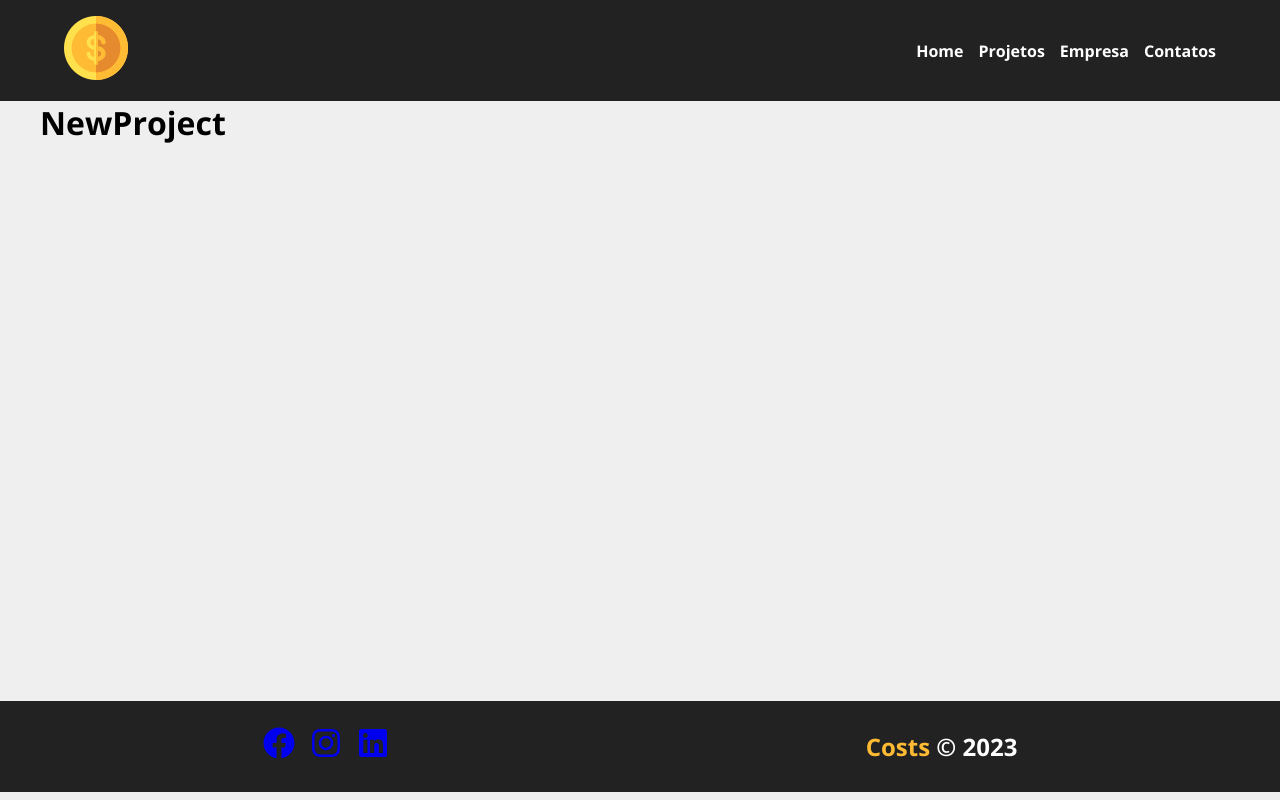
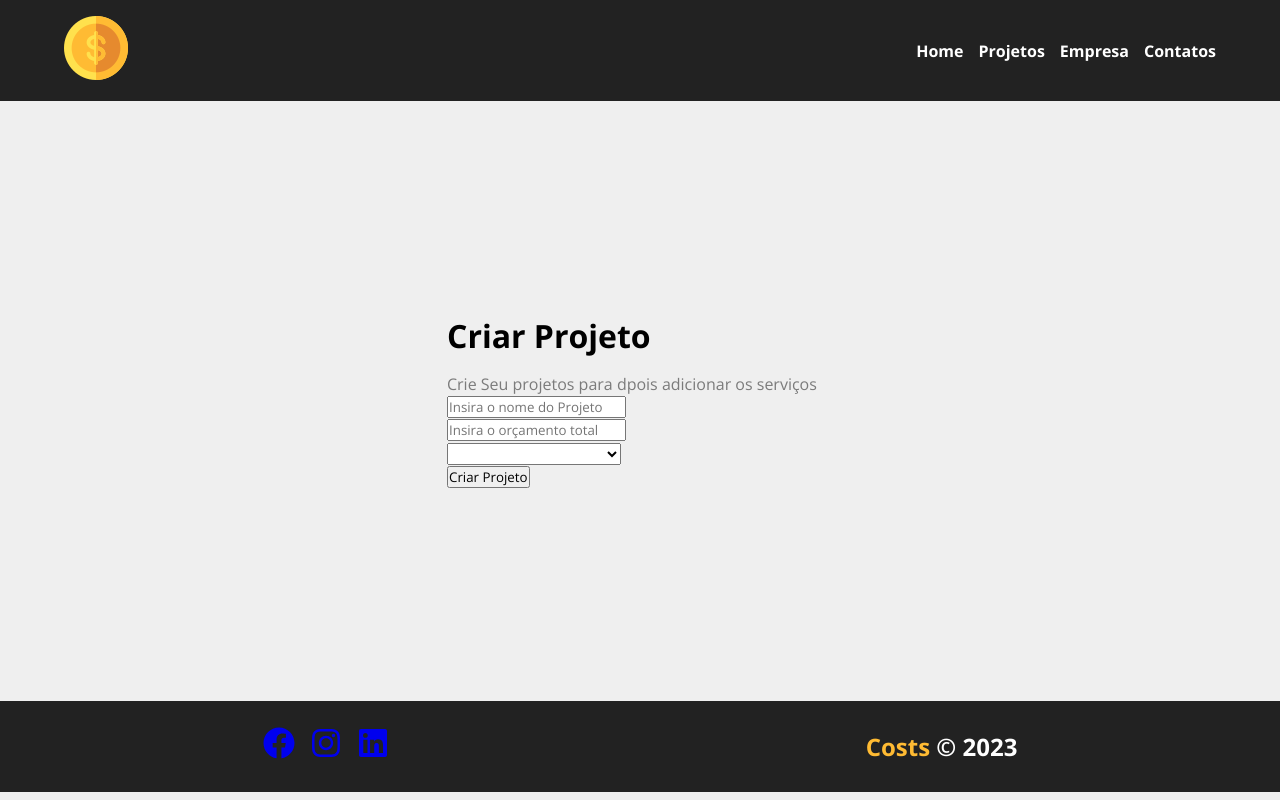
Before and after one commit to AlexSimao/projeto-costs, a React (Vite) app: page /newproject in a window 1280 px wide. Built offline with nearby package versions, Linux system fonts and the light colour scheme.

Commit message:
Criando a base do ProjectForm. Que serve para criar ovos projetos.

```diff
--- /dev/null
+++ b/src/components/project/ProjectForm.jsx
@@ -0,0 +1,34 @@
+function ProjectForm() {
+  return (
+    <form method="post">
+      <div>
+        <input
+          type="text"
+          placeholder="Insira o nome do Projeto"
+        />
+      </div>
+      <div>
+        <input
+          type="number"
+          placeholder="Insira o orçamento total"
+        />
+      </div>
+      <div>
+        <select
+          name="category_id"
+          id="category_id"
+        >
+          <option disabled>Selecione uma categoria</option>
+        </select>
+      </div>
+      <div>
+        <input
+          type="submit"
+          value="Criar Projeto"
+        />
+      </div>
+    </form>
+  );
+}
+
+export default ProjectForm;
--- a/src/components/routers/NewProject.jsx
+++ b/src/components/routers/NewProject.jsx
@@ -1,8 +1,13 @@
+import ProjectForm from "../project/ProjectForm";
+import styles from "./NewProject.module.css"
+
 function NewProject() {
   return (
-    <>
-      <h1>NewProject</h1>
-    </>
+    <div className={styles.newproject_container}>
+      <h1>Criar Projeto</h1>
+      <p>Crie Seu projetos para dpois adicionar os serviços</p>
+      <ProjectForm />
+    </div>
   );
 }
 
--- /dev/null
+++ b/src/components/routers/NewProject.module.css
@@ -0,0 +1,13 @@
+.newproject_container {
+  margin: auto;
+  width: 450px;
+  padding: 2em;
+
+  h1 {
+    padding-bottom: .5em;
+  }
+
+  p {
+    color: #7b7b7b;
+  }
+}
```
Also changed, not shown: src/components/project/ProjectForm.module.css (added).
